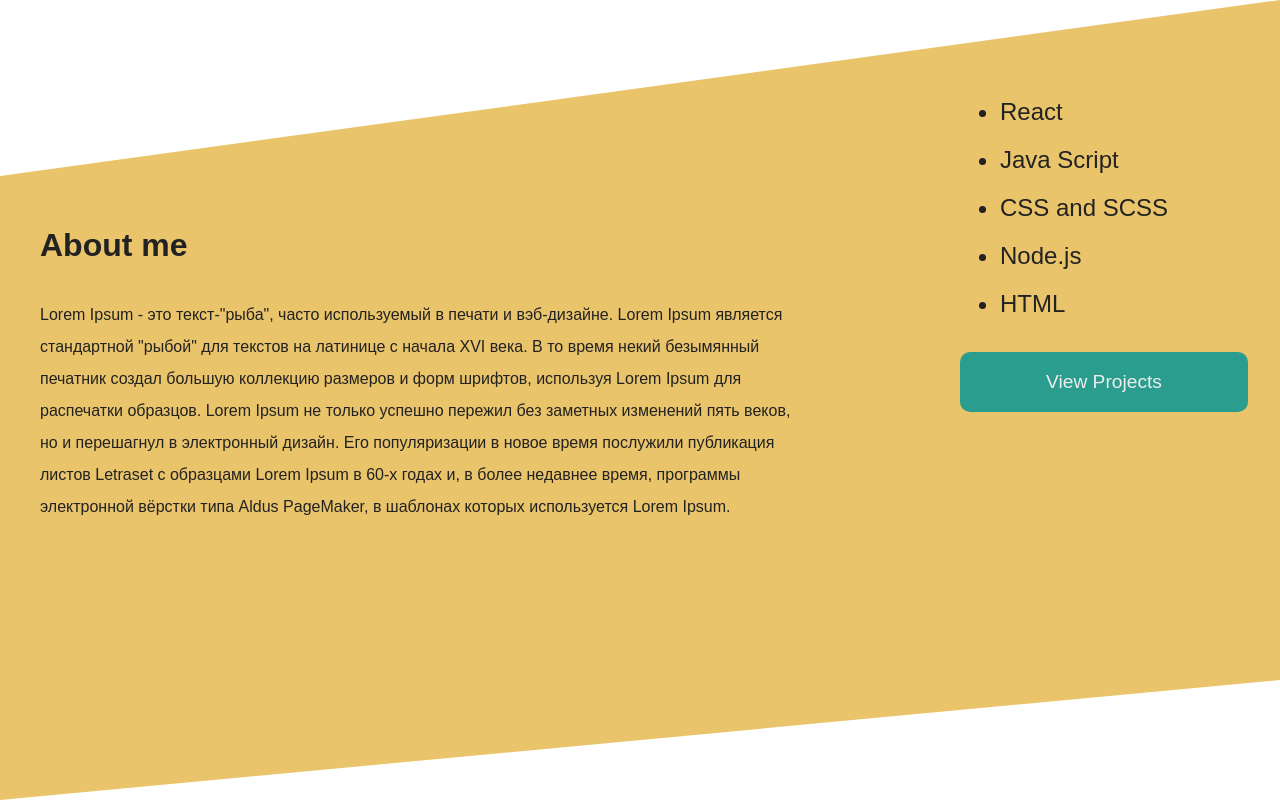
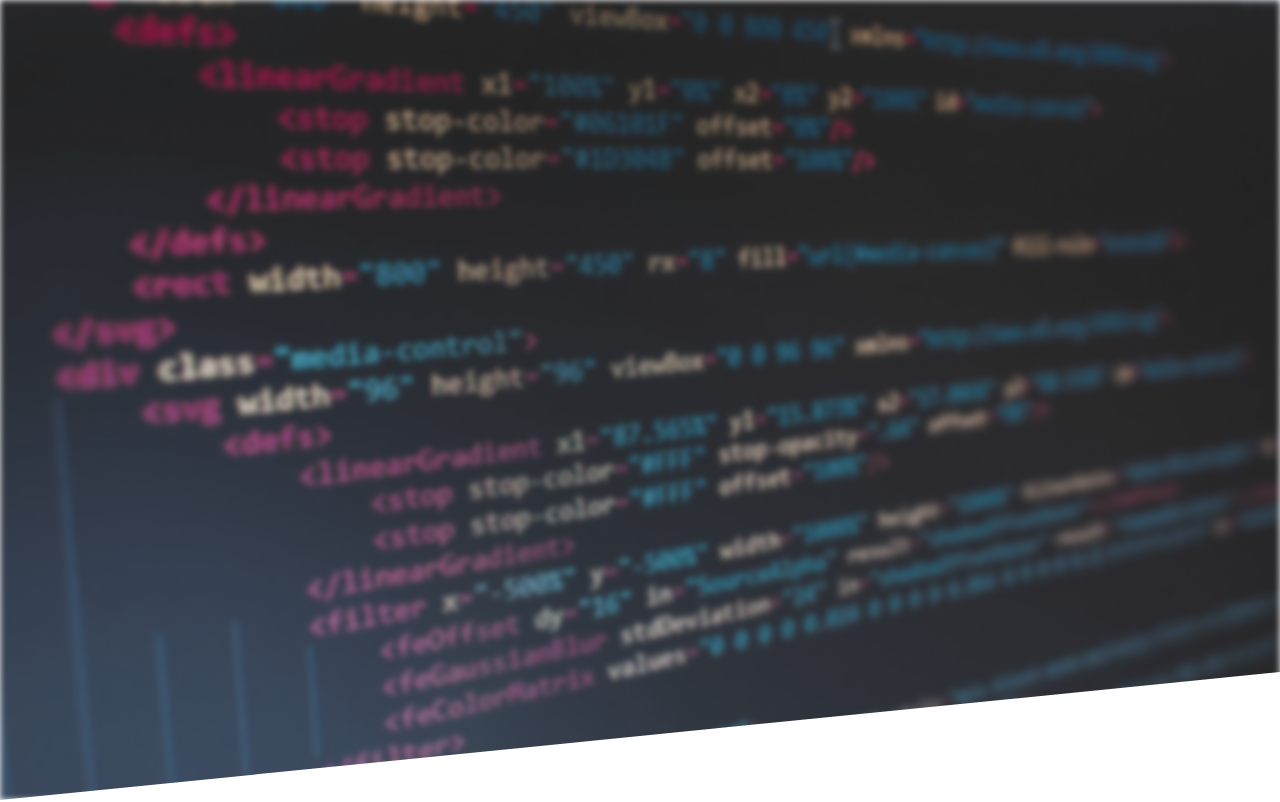
Before and after one commit to ElenaKhlebnikova/portfolio, a React (Create React App) app: page / in a window 1280 px wide. Shown: the top 802 px of the page. Built offline with nearby package versions, Linux system fonts and the light colour scheme; a web font is replaced by a local one.

Commit message:
added main picture

```diff
--- a/src/App.js
+++ b/src/App.js
@@ -1,9 +1,11 @@
 import React from "react";
-import About from "./about/About";
-import Footer from "./footer/Footer";
+import About from "./components/about/About";
+import Header from "./components/header/Header";
+import Footer from "./components/footer/Footer";
 function App() {
   return (
     <div>
+      <Header></Header>
       <About></About>
       <Footer></Footer>
     </div>
--- a/src/footer/Footer.module.css
+++ b/src/components/footer/Footer.module.css
@@ -36,7 +36,7 @@
 .icon:hover {
   cursor: pointer;
   transition: all ease-in 0.5s;
-  fill: #bbb;
+  fill: #2a9d8f;
 }
 
 .link:hover {
--- /dev/null
+++ b/src/components/header/Header.jsx
@@ -0,0 +1,13 @@
+import React from "react";
+import mainPic from "../../assets/main_pic.jpg";
+import styles from "./Header.module.css";
+
+function Header() {
+  return (
+    <div>
+      <img className={styles.pic} src={mainPic} alt="Lines of code" />
+    </div>
+  );
+}
+
+export default Header;
--- /dev/null
+++ b/src/components/header/Header.module.css
@@ -0,0 +1,16 @@
+.pic {
+  width: 100vw;
+  height: 100vh;
+  clip-path: polygon(0 0, 100% 0%, 100% 84%, 0 100%);
+  filter: grayscale(50%) blur(3px);
+}
+
+.container_img {
+  width: 100vw;
+  object-fit: cover;
+  height: 100vh;
+  position: absolute;
+  z-index: 2000;
+  background: #264653;
+  clip-path: polygon(0 0, 100% 0%, 100% 84%, 0 100%);
+}
```
Also changed, not shown: src/assets/main_pic.jpg (added), src/components/about/About.jsx (renamed from src/about/About.jsx), src/components/about/About.module.css (renamed from src/about/About.module.css), src/components/about/button/Button.jsx (renamed from src/about/button/Button.jsx), src/components/about/button/Button.module.css (renamed from src/about/button/Button.module.css), src/components/footer/Footer.jsx (renamed from src/footer/Footer.jsx).
